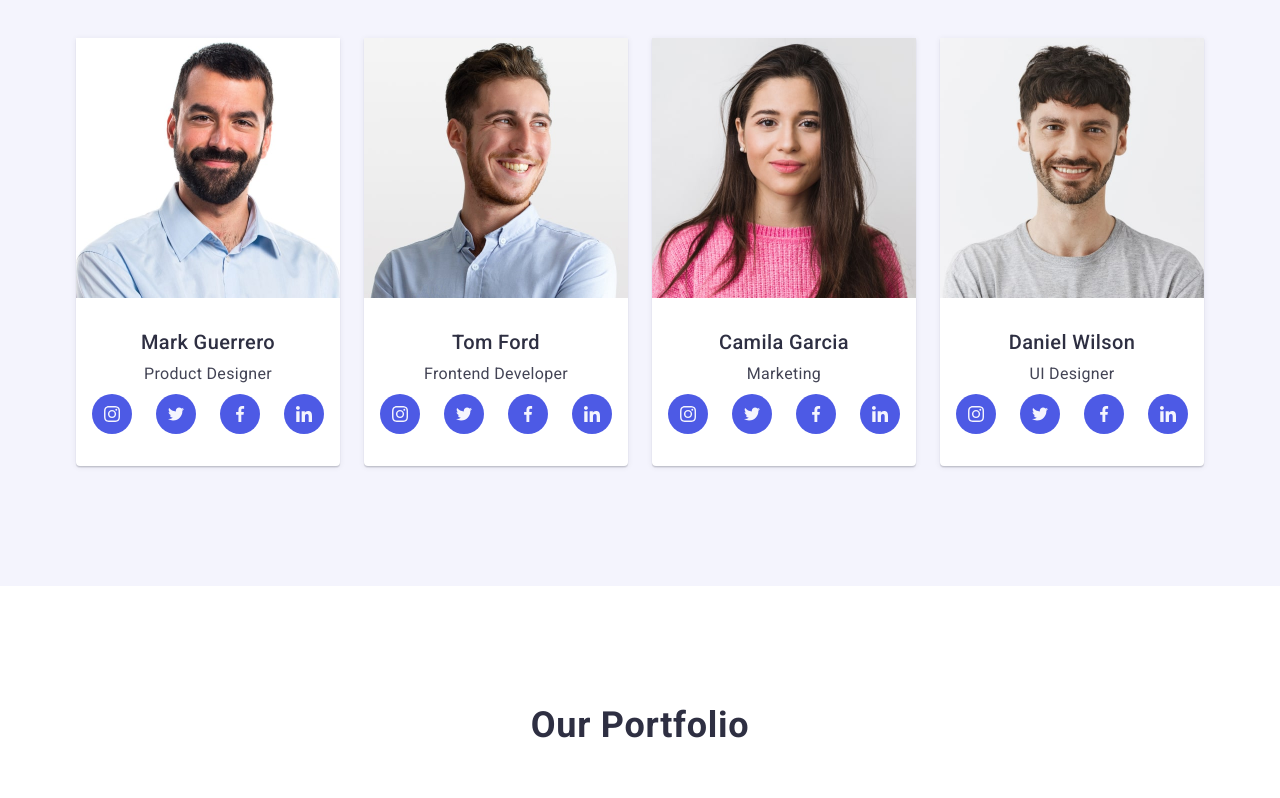
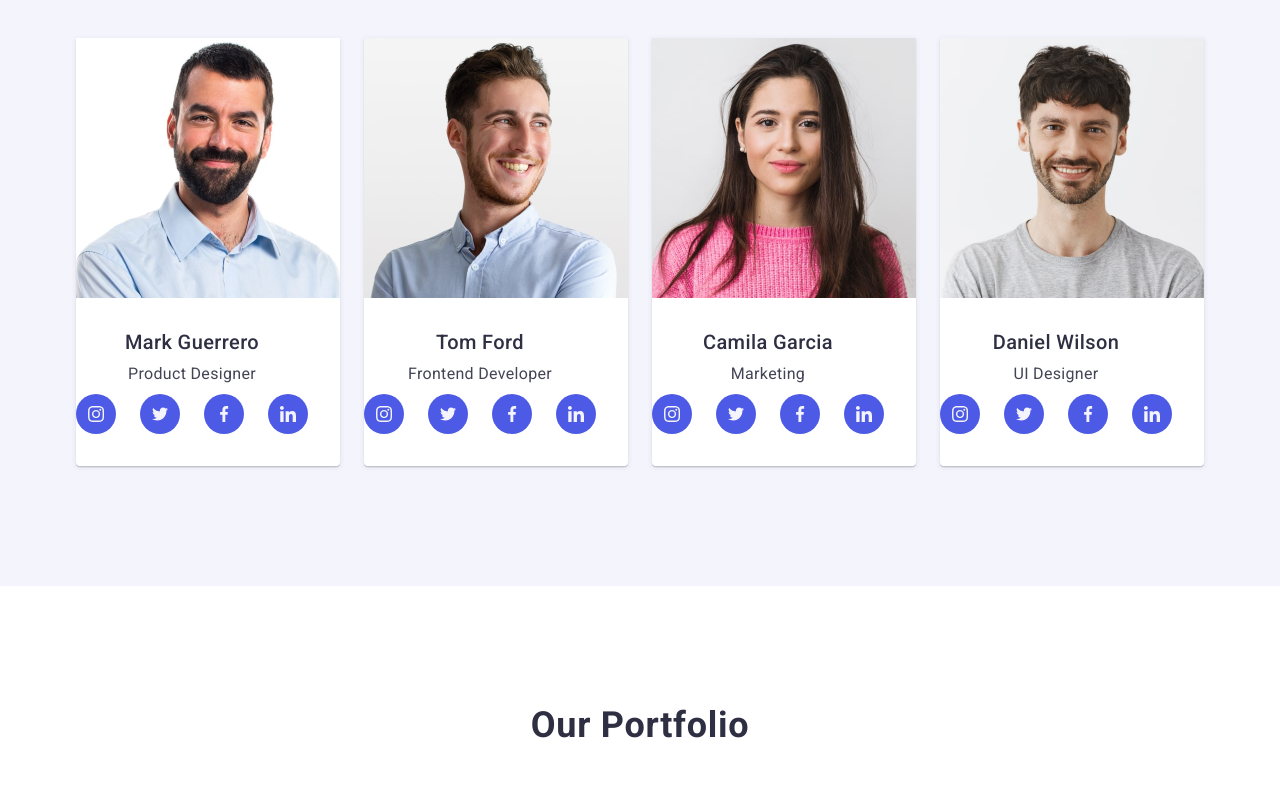
Before and after one commit to zhytskyi/goit-markup-hw-04, a plain HTML site: page index.html in a window 1280 px wide. Shown: the part 1355-2153 px from the top of the page. Drawn offline with nearby package versions, Linux system fonts and the light colour scheme.

Commit message:
Fixed css

```diff
--- a/css/styles.css
+++ b/css/styles.css
@@ -274,7 +274,7 @@ button {
 
 .team-wrap {
   padding: 32px 0;
-  width: 232xp;
+  width: 232px;
   /* margin: 0 auto; */
 }
 
```
